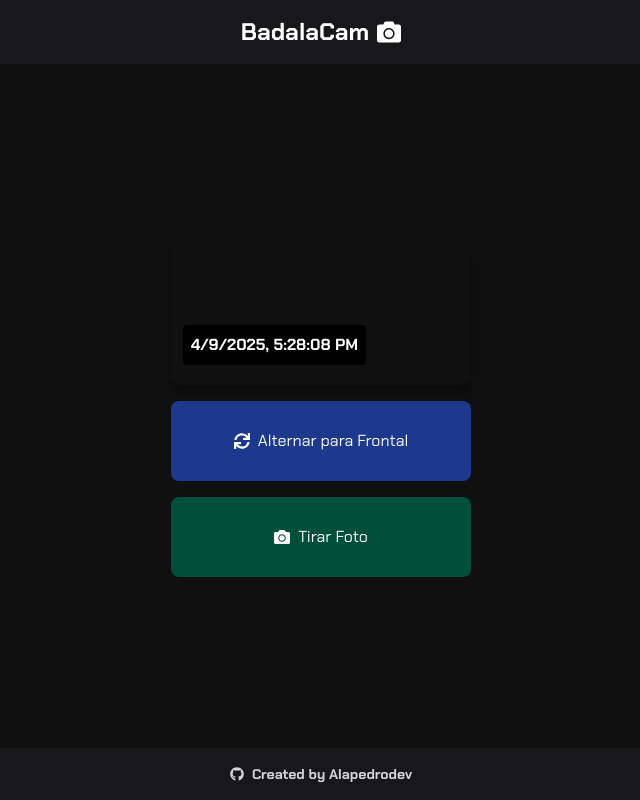
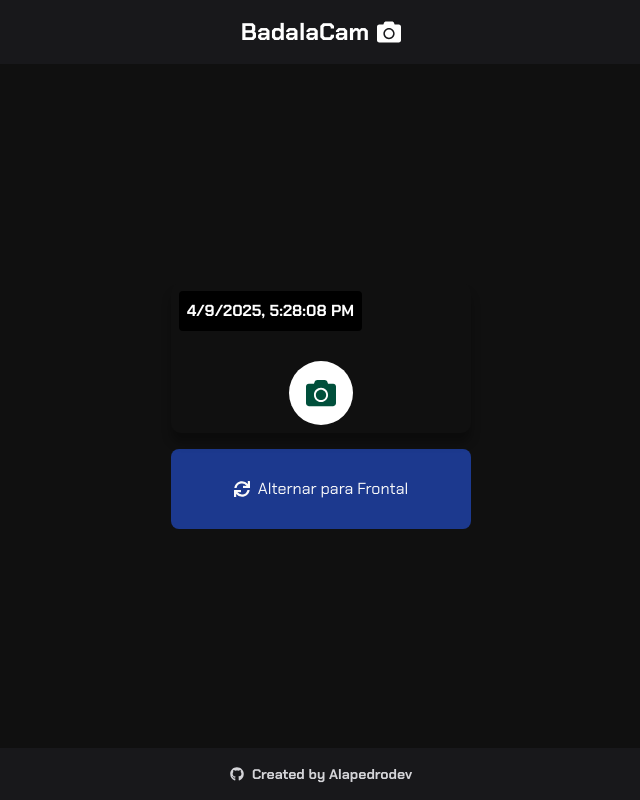
Before and after one commit to AlaPedro/timestampcam, a Next.js app: page / in a window 1280 px wide. Both pictures are taken after a click on the button "Iniciar Câmera". Shown: the whole page, without its empty margins (319-959 px from the left). Built offline with nearby package versions, Linux system fonts and the light colour scheme; no server answers.

Commit message:
fix btn capture absolute

```diff
--- a/src/app/components/CameraCapture.tsx
+++ b/src/app/components/CameraCapture.tsx
@@ -4,6 +4,7 @@
 import { FaDownload, FaCamera, FaSync, FaEye } from "react-icons/fa";
 import { supabase } from "../../../lib/supabase";
 import Link from "next/link";
+import { toast } from "react-hot-toast";
 
 export default function CameraCapture() {
   const videoRef = useRef<HTMLVideoElement>(null);
@@ -204,6 +205,8 @@
     // Faz o upload para o Supabase
     await uploadPhoto(blob, fileName);
 
+    toast.success("Foto registrada com sucesso!");
+
     // Faz o download direto da imagem
     link.download = fileName;
     link.href = capturedImage;
@@ -237,10 +240,19 @@
             }}
           ></video>
 
+          {isCameraActive && (
+            <button
+              className="bg-white w-16 h-16 rounded-full text-zinc-50 p-2 flex items-center gap-2 justify-center absolute bottom-2 right-0 left-0 mx-auto"
+              onClick={capturePhoto}
+            >
+              <FaCamera size={30} className="text-emerald-900" />
+            </button>
+          )}
+
           {/* Texto sobreposto */}
           <div
             ref={textOverlayRef}
-            className="absolute bottom-5 left-3 text-white bg-black bg-opacity-50 p-2 text-base font-bold rounded"
+            className="absolute top-2 left-2 text-white bg-black bg-opacity-50 p-2 text-base font-bold rounded"
           >
             {currentTime}
           </div>
@@ -260,16 +272,16 @@
       {/* Botões */}
       <div className="flex flex-col gap-4 w-full">
         {!isCameraActive && (
-          <div className="flex  gap-4">
+          <div className="flex gap-4">
             <button
-              className="bg-blue-900 text-zinc-50 p-2 px-4 rounded-md flex items-center gap-2 justify-center mt-4 h-20"
+              className="bg-blue-900 text-zinc-50 p-2 px-4 rounded-md flex items-center gap-2 justify-center mt-4 h-20 w-1/2"
               onClick={startCamera}
             >
               <FaCamera />
               Iniciar Câmera
             </button>
-            <Link href="/feed">
-              <button className="bg-emerald-900 text-zinc-50 p-2 px-4 rounded-md flex items-center gap-2 justify-center mt-4 h-20">
+            <Link className="w-1/2" href="/feed">
+              <button className="bg-emerald-900 text-zinc-50 p-2 px-4 rounded-md flex items-center gap-2 justify-center mt-4 h-20 w-full">
                 <FaEye />
                 Ver Feed
               </button>
@@ -284,16 +296,6 @@
           >
             <FaSync />
             Alternar para {useFrontCamera ? "Traseira" : "Frontal"}
-          </button>
-        )}
-
-        {isCameraActive && (
-          <button
-            className="bg-emerald-900 h-20 w-full text-zinc-50 p-2 rounded-md flex items-center gap-2 justify-center"
-            onClick={capturePhoto}
-          >
-            <FaCamera />
-            Tirar Foto
           </button>
         )}
 
--- a/src/app/layout.tsx
+++ b/src/app/layout.tsx
@@ -2,7 +2,7 @@
 import { Geist, Geist_Mono } from "next/font/google";
 import { Chakra_Petch } from "next/font/google";
 import "./globals.css";
-
+import { Toaster } from "react-hot-toast";
 const geistSans = Geist({
   variable: "--font-geist-sans",
   subsets: ["latin"],
@@ -36,6 +36,7 @@
         suppressHydrationWarning={true}
       >
         {children}
+        <Toaster />
       </body>
     </html>
   );
```
